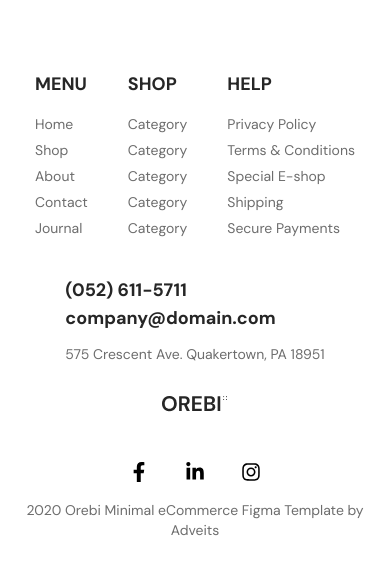
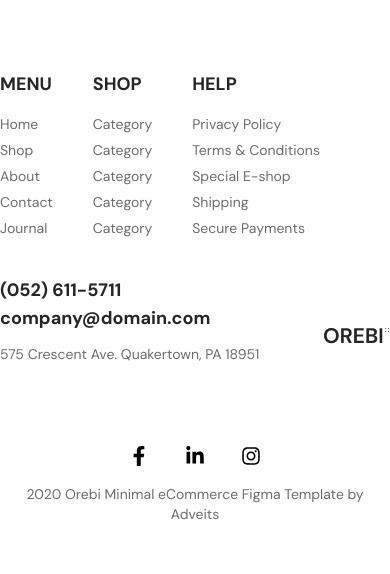
Before and after one commit to Rodro-Kumar/Eco, a React (Vite) app: page / in a window 390 px wide. Shown: the part 3100-3674 px from the top of the page. Built offline with nearby package versions, Linux system fonts and the light colour scheme.

Commit message:
modified

```diff
--- a/src/Common/Footer.jsx
+++ b/src/Common/Footer.jsx
@@ -8,8 +8,8 @@ const Footer = () => {
     <>
       <div className="py-14">
         <div className="container">
-          <div className="flex  items-center justify-center flex-col sm:justify-between sm:flex-row">
-            <div className="flex justify-between gap-x-10 pb-8 sm:gap-x-36">
+          <div className="flex  items-start justify-center flex-col sm:justify-between sm:flex-col md:flex-row">
+            <div className="flex justify-between sm:w-full md:w-auto gap-x-10 pb-8 sm:gap-x-36">
               <FooterItem
                 title={"MENU"}
                 allitem={["Home", "Shop", "About", "Contact", "Journal"]}
@@ -35,8 +35,8 @@ const Footer = () => {
                 ]}
               />
             </div>
-
-            <div className="pb-8 sm:pb-0">
+            <div className="flex items-center justify-between md:gap-x-[195px] w-full md:w-auto">
+              <div className="pb-8 sm:pb-8 md:pb-0">
                 <div className="text-[#262626] font-DMsans font-bold text-lg text-left">
                   <a href="tel:(052) 611-5711">(052) 611-5711</a>
                 </div>
@@ -54,7 +54,8 @@ const Footer = () => {
                 </picture>
               </div>
             </div>
-          <div className="flex flex-col px-4 items-center justify-center sm:flex-row sm:justify-between">
+          </div>
+          <div className="flex flex-col px-4 items-center justify-center sm:flex-row sm:justify-between sm:pt-10 md:pt-0">
             <div className="flex items-center gap-x-4 pt-10 sm:pt-0">
               <a
                 href="#"
```
Lines whose indentation alone changed are shown as unchanged.
